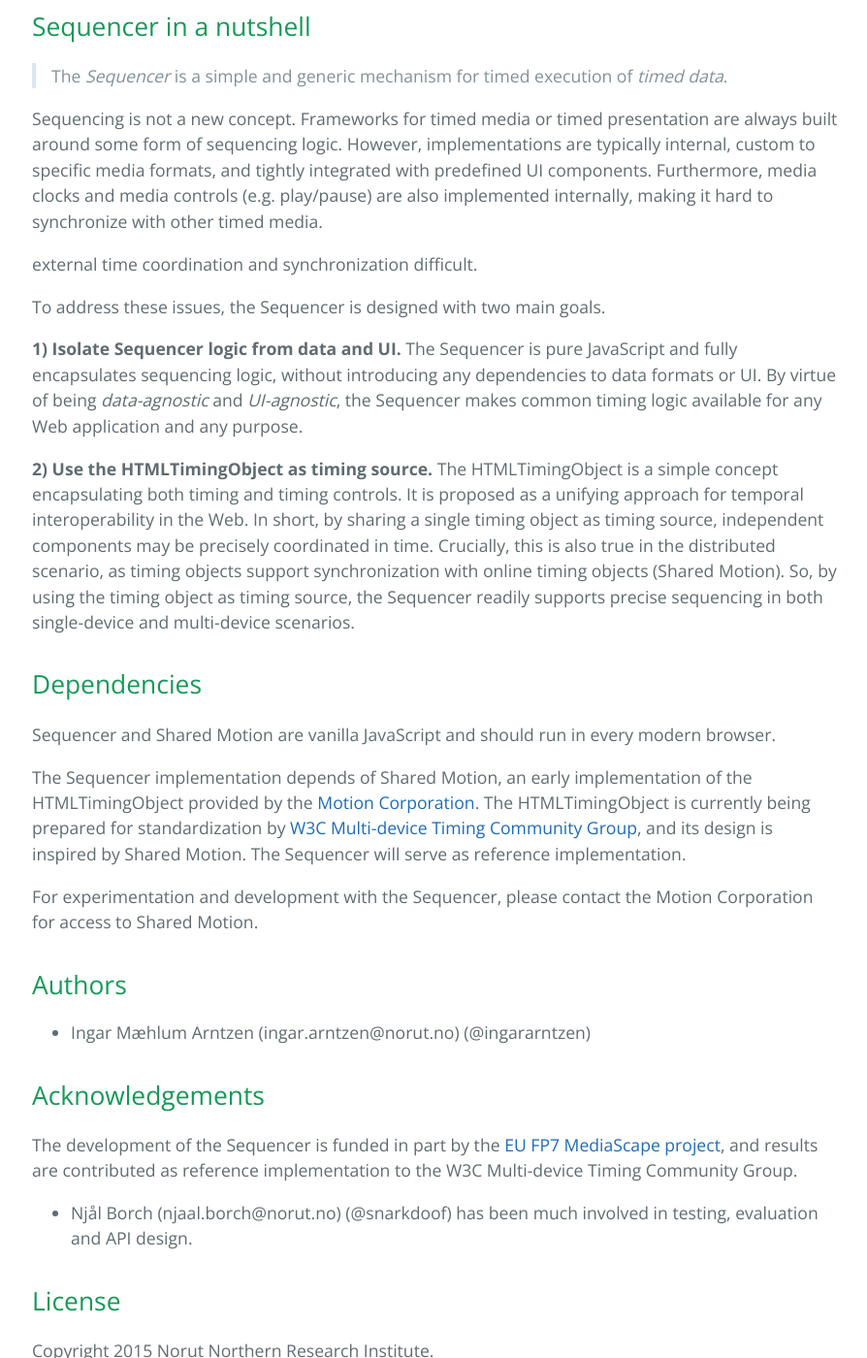
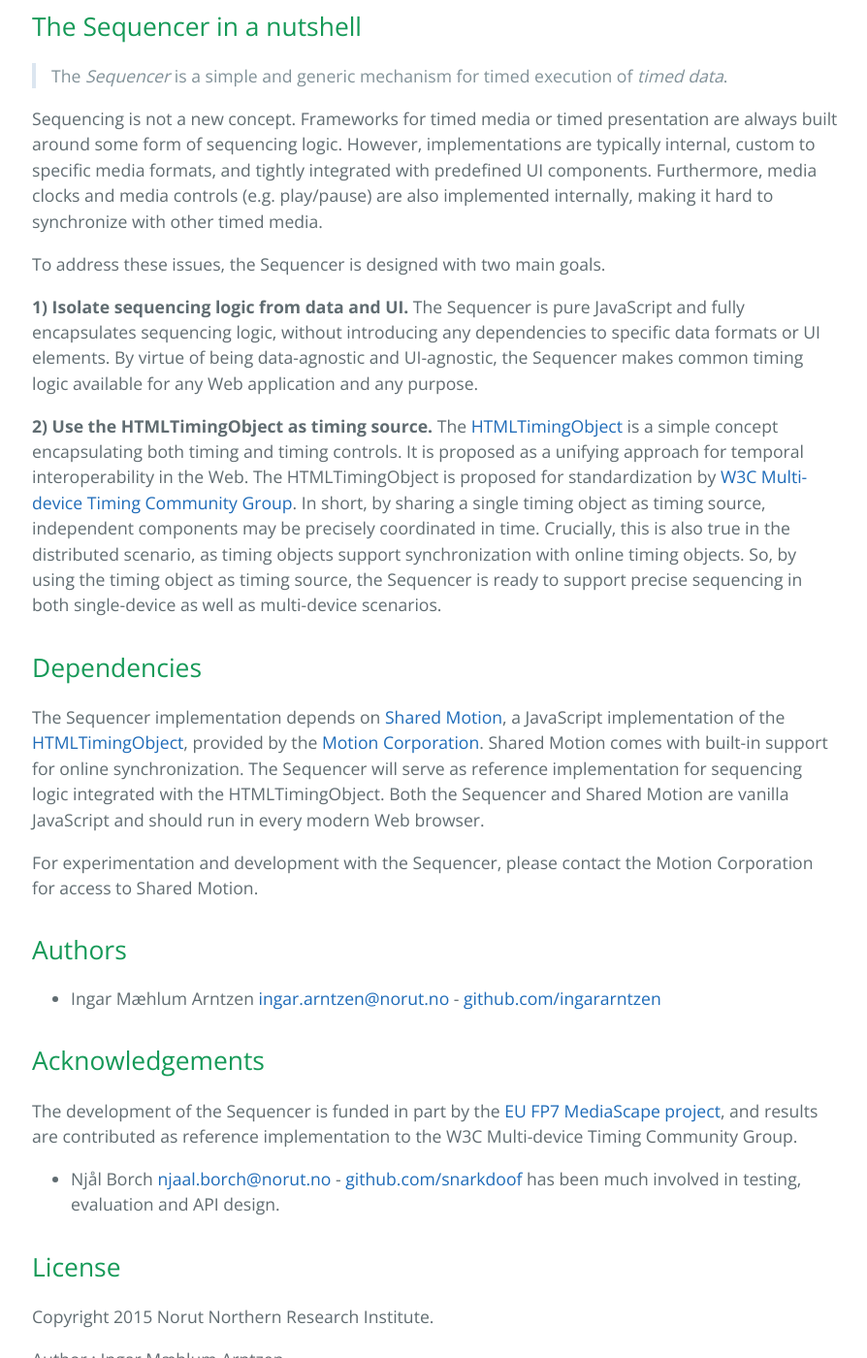
Before and after one commit to webtiming/sequencer, a Jekyll site: the page built from index.md, in a window 1280 px wide and 1400 px high, scrolled down 580 px. Shown: the whole window at 97% size, without its empty margins (191-1085 px from the left). Built offline with Jekyll 4.4.1, drawn with Linux system fonts in a browser that asks for light colours; Markdown is read by kramdown in place of the engine named in the settings.

Commit message:
Revised homepage and fized links.

```diff
--- a/index.md
+++ b/index.md
@@ -3,36 +3,32 @@
 title: Home
 ---
 
-## Sequencer in a nutshell
+## The Sequencer in a nutshell
 
 > The *Sequencer* is a simple and generic mechanism for timed execution of *timed data*.
 
 Sequencing is not a new concept. Frameworks for timed media or timed presentation are always built around some form of sequencing logic. However, implementations are typically internal, custom to specific media formats, and tightly integrated with predefined UI components. Furthermore, media clocks and media controls (e.g. play/pause) are also implemented internally, making it hard to synchronize with other timed media.
 
-external time coordination and synchronization difficult.
-
 To address these issues, the Sequencer is designed with two main goals.
 
-**1) Isolate Sequencer logic from data and UI.**
-The Sequencer is pure JavaScript and fully encapsulates sequencing logic, without introducing any dependencies to data formats or UI. By virtue of being *data-agnostic* and *UI-agnostic*, the Sequencer makes common timing logic available for any Web application and any purpose.
+**1) Isolate sequencing logic from data and UI.**
+The Sequencer is pure JavaScript and fully encapsulates sequencing logic, without introducing any dependencies to specific data formats or UI elements. By virtue of being data-agnostic and UI-agnostic, the Sequencer makes common timing logic available for any Web application and any purpose.
 
 **2) Use the HTMLTimingObject as timing source.**
-The HTMLTimingObject is a simple concept encapsulating both timing and timing controls. It is proposed as a unifying approach for temporal interoperability in the Web. In short, by sharing a single timing object as timing source, independent components may be precisely coordinated in time. Crucially, this is also true in the distributed scenario, as timing objects support synchronization with online timing objects (Shared Motion). So, by using the timing object as timing source, the Sequencer readily supports precise sequencing in both single-device and multi-device scenarios.
+The [HTMLTimingObject](http://webtiming.github.io/timingobject) is a simple concept encapsulating both timing and timing controls. It is proposed as a unifying approach for temporal interoperability in the Web. The HTMLTimingObject is proposed for standardization by [W3C Multi-device Timing Community Group](https://www.w3.org/community/webtiming/). In short, by sharing a single timing object as timing source, independent components may be precisely coordinated in time. Crucially, this is also true in the distributed scenario, as timing objects support synchronization with online timing objects. So, by using the timing object as timing source, the Sequencer is ready to support precise sequencing in both single-device as well as multi-device scenarios.
 
 ## Dependencies
-Sequencer and Shared Motion are vanilla JavaScript and should run in every modern browser.
-
-The Sequencer implementation depends of Shared Motion, an early implementation of the HTMLTimingObject provided by the [Motion Corporation](http://motioncorporation.com). The HTMLTimingObject is currently being prepared for standardization by [W3C Multi-device Timing Community Group](https://www.w3.org/community/webtiming/), and its design is inspired by Shared Motion. The Sequencer will serve as reference implementation.
+The Sequencer implementation depends on [Shared Motion](http://motioncorporation.com), a JavaScript implementation of the [HTMLTimingObject](http://webtiming.github.io/timingobject), provided by the [Motion Corporation](http://motioncorporation.com). Shared Motion comes with built-in support for online synchronization. The Sequencer will serve as reference implementation for sequencing logic integrated with the HTMLTimingObject. Both the Sequencer and Shared Motion are vanilla JavaScript and should run in every modern Web browser.
 
 For experimentation and development with the Sequencer, please contact the Motion Corporation for access to Shared Motion.
 
 ## Authors
-- Ingar Mæhlum Arntzen (ingar.arntzen@norut.no) (@ingararntzen)
+- Ingar Mæhlum Arntzen [ingar.arntzen@norut.no](mailto://ingar.arntzen@norut.no) - [github.com/ingararntzen](https://github.com/ingararntzen)
 
 ## Acknowledgements
 The development of the Sequencer is funded in part by the [EU FP7 MediaScape project](http://mediascapeproject.eu), and results are contributed as reference implementation to the W3C Multi-device Timing Community Group.
 
-- Njål Borch (njaal.borch@norut.no) (@snarkdoof) has been much involved in testing, evaluation and API design.
+- Njål Borch [njaal.borch@norut.no](mailto://njaal.borch@norut.no) - [github.com/snarkdoof](https://github.com/snarkdoof) has been much involved in testing, evaluation and API design.
 
 ## License
 
```
